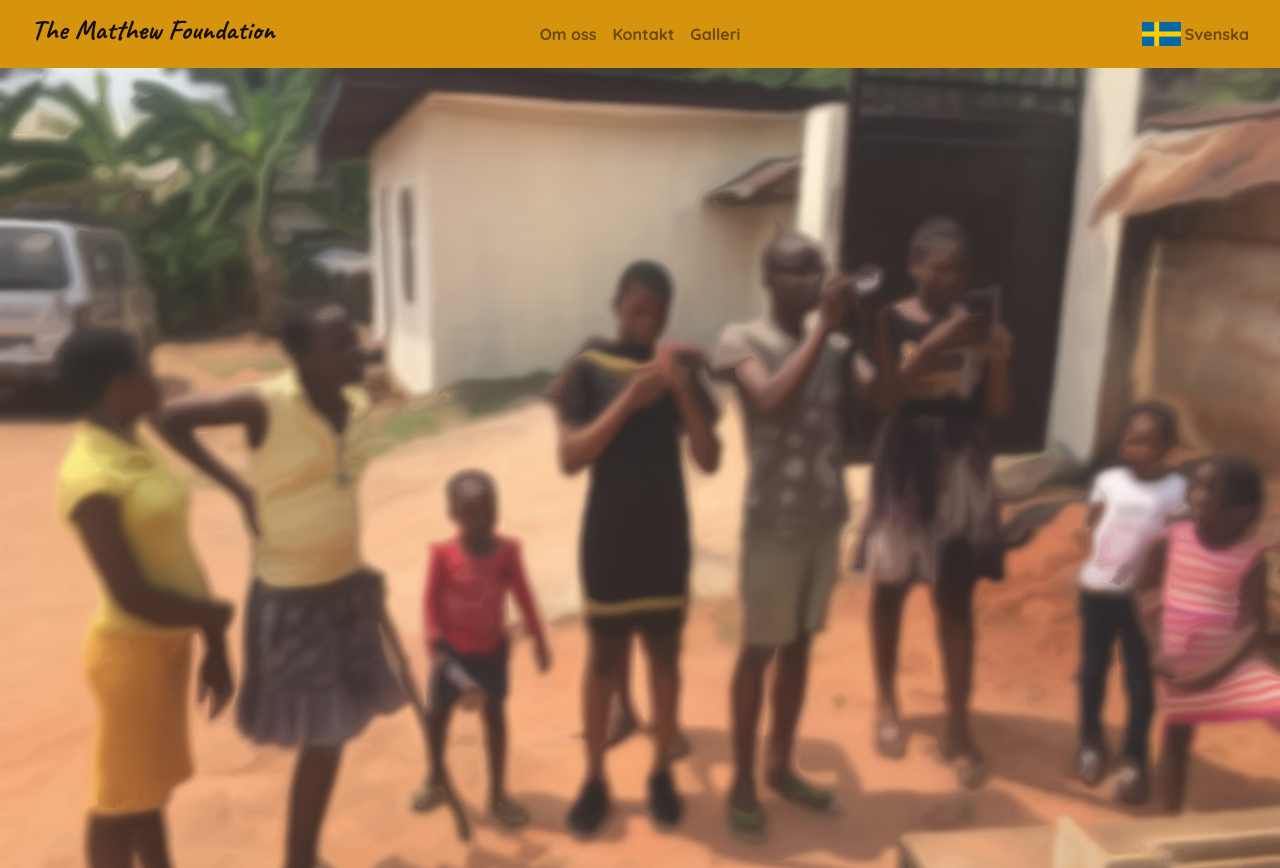
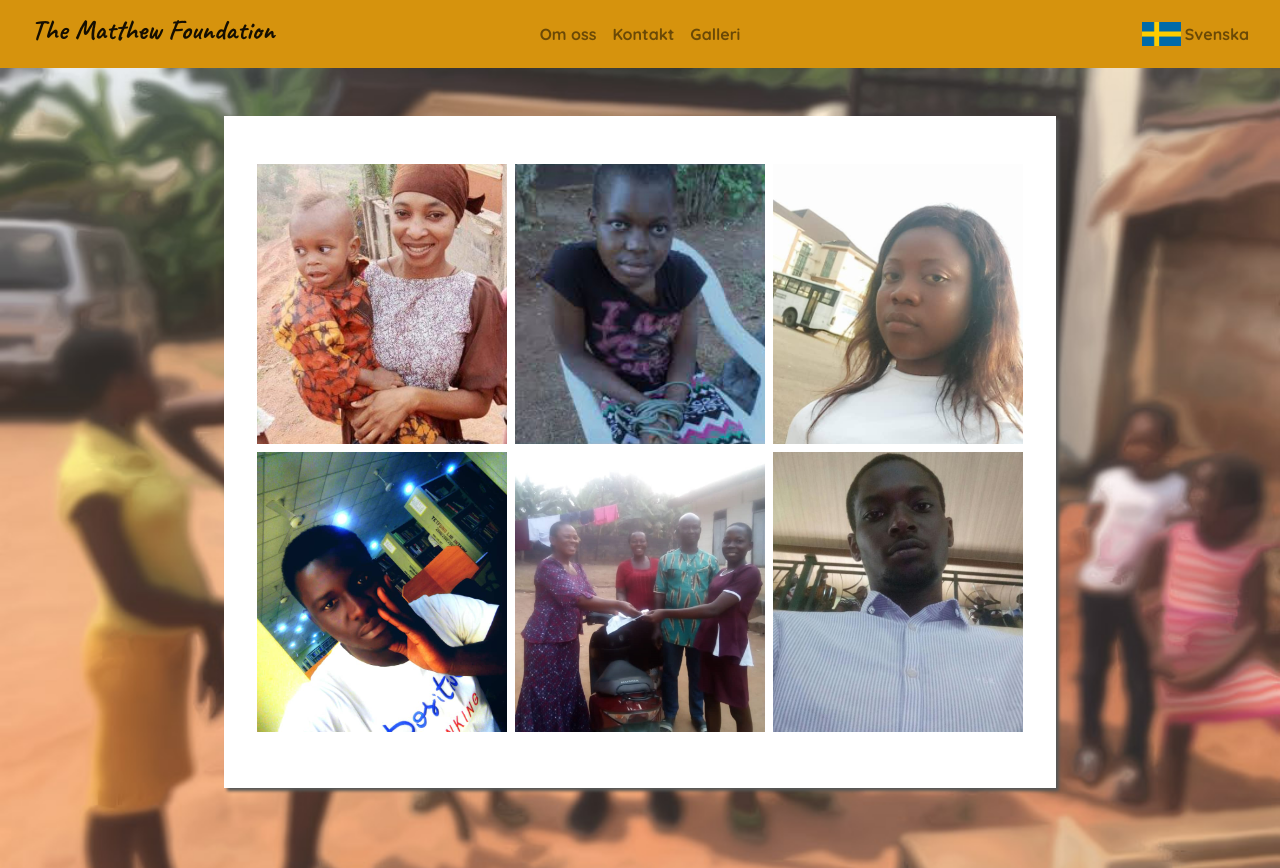
Before and after one commit to Carljohan-hornestam/the_matthew_foundation, a Vue app: page /gallery in a window 1280 px wide. Built offline with nearby package versions, Linux system fonts and the light colour scheme.

Commit message:
Större delen av galleriet klart
Co-authored-by: <Carljohan-hornestam> <carlis.hornestam@hotmail.com>

```diff
--- /dev/null
+++ b/src/components/GalleryGrid.vue
@@ -0,0 +1,135 @@
+<template>
+  <div class="container pt-5 d-flex justify-content-center">
+    <div class="bg-white pb-3 w-75 p-5" id="shadow">
+      <div class="row mb-2">
+        <figure class="col grid-height push-up" id="g1">
+            <figcaption>
+              <p>Hamburgare</p>
+            </figcaption>
+          </figure>
+        <figure class="col grid-height mx-2 push-up" id="g2">
+            <figcaption>
+              <p>Hamburgare</p>
+            </figcaption>
+          </figure>
+        <figure class="col grid-height push-up" id="g3">
+            <figcaption>
+              <p>Hamburgare</p>
+            </figcaption>
+          </figure>
+      </div>
+      <div class="row mb-2">
+        <figure class="col grid-height push-up" id="g4">
+            <figcaption>
+              <p>Hamburgare</p>
+            </figcaption>
+          </figure>
+        <figure class="col grid-height mx-2 push-up" id="g5">
+            <figcaption>
+              <p>Hamburgare</p>
+            </figcaption>
+          </figure>
+        <figure class="col grid-height push-up" id="g6">
+            <figcaption>
+              <p>Hamburgare</p>
+            </figcaption>
+          </figure>
+      </div>
+    </div>
+  </div>
+</template>
+
+<style scoped>
+#shadow {
+  box-shadow: 3px 3px 3px #565756;
+}
+.grid-height {
+  height: 35vh;
+  flex-grow: 1;
+  background-size: cover;
+  background-position: 50% 50%;
+  display: flex;
+  justify-content: space-around;
+  align-items: center;
+}
+.gallery-img {
+    height:100%;
+    width:100%;
+  object-fit: cover;
+}
+figure {
+  margin: 0;
+  overflow: hidden;
+  position: relative;
+}
+figcaption {
+  position: absolute;
+  display: block;
+  -webkit-box-sizing: border-box;
+  -moz-box-sizing: border-box;
+  box-sizing: border-box;
+  text-align: center;
+  background: #d6930d;
+  padding: 0.5vw;
+  z-index: 100;
+  width: 100%;
+  max-height: 100%;
+  overflow: hidden;
+  left: 0;
+  -moz-transform: translate3d(-100%, -50%, 0);
+  -webkit-transform: translate3d(-100%, -50%, 0);
+  transform: translate3d(-100%, -50%, 0);
+  opacity: 0;
+  -moz-transition: all 0.5s;
+  -webkit-transition: all 0.5s;
+  transition: all 0.5s;
+}
+.push-up img {
+  -moz-transform: translate3d(0, 0, 0);
+  -webkit-transform: translate3d(0, 0, 0);
+  transform: translate3d(0, 0, 0);
+  -moz-transition: all 0.5s;
+  -webkit-transition: all 0.5s;
+  transition: all 0.5s;
+}
+.push-up figcaption {
+  top: 100%;
+  opacity: 1;
+  -moz-transform: translate3d(0, 0, 0);
+  -webkit-transform: translate3d(0, 0, 0);
+  transform: translate3d(0, 0, 0);
+}
+.push-up:hover figcaption {
+  -moz-transform: translate3d(0, -100%, 0);
+  -webkit-transform: translate3d(0, -100%, 0);
+  transform: translate3d(0, -100%, 0);
+  -moz-transition: all 0.5s;
+  -webkit-transition: all 0.5s;
+  transition: all 0.5s;
+  box-shadow: 0px -2px 28px rgba(0, 0, 0, 0.3);
+  overflow: visible;
+}
+figcaption p {
+  color: white;
+  text-align: center;
+  font-size: 120%;
+}
+#g1 {
+  background-image: url(../assets/chidera.jpg);
+}
+#g2 {
+  background-image: url(../assets/chimaobi.jpg);
+}
+#g3 {
+  background-image: url(../assets/cynthia.jpg);
+}
+#g4 {
+  background-image: url(../assets/danjuma.jpg);
+}
+#g5 {
+  background-image: url(../assets/Handover.jpg);
+}
+#g6 {
+  background-image: url(../assets/nnamdi.jpg);
+}
+</style>
--- a/src/router/index.js
+++ b/src/router/index.js
@@ -22,6 +22,11 @@ Vue.use(VueRouter)
     path: '/contact',
     name: 'Contact',
     component: () => import(/* webpackChunkName: "contact" */ '../views/Contact.vue')
+  },
+  {
+    path: '/gallery',
+    name: 'Gallery',
+    component: () => import('../views/Gallery.vue')
   }
 ]
 
--- /dev/null
+++ b/src/views/Gallery.vue
@@ -0,0 +1,23 @@
+<template>
+  <div>
+    <GalleryGrid />
+  </div>
+</template>
+
+
+
+<script>
+import GalleryGrid from '@/components/GalleryGrid.vue';
+export default {
+  name: 'Gallery',
+  components: {
+    GalleryGrid,
+  },
+  data() {
+    return {
+    };
+  },
+};
+</script>
+<style>
+</style>
```
Also changed, not shown: src/assets/chidera.jpg, src/assets/chimaobi.jpg.
